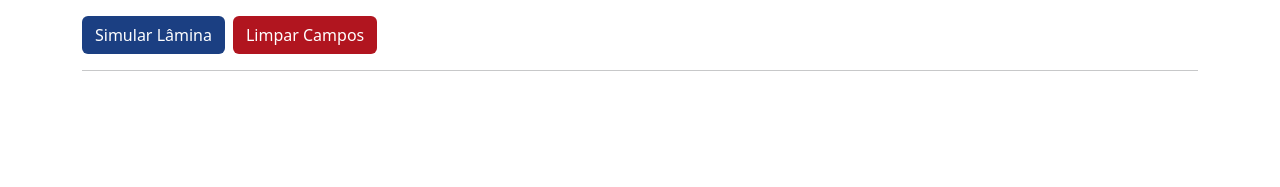
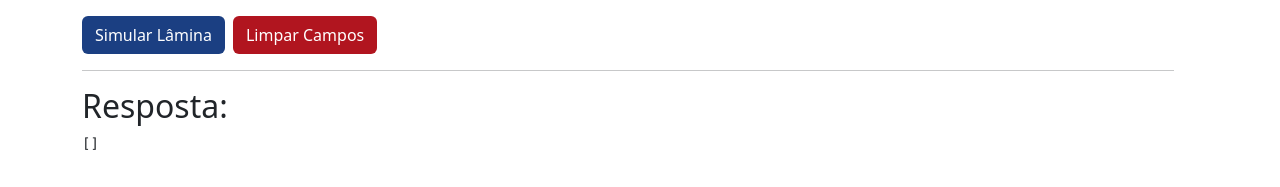
Before and after one commit to Suporte-3v3/seai-mapa-irrigante, a Vue app: page / in a window 1280 px wide. Shown: the part 1005-1192 px from the top of the page. Before the commit the page ends 1112 px from the top, so only its background shows below. Built offline with nearby package versions, Linux system fonts and the light colour scheme; no server answers.

Commit message:
Atualizações

```diff
--- a/src/components/RecomendationComponent.vue
+++ b/src/components/RecomendationComponent.vue
@@ -435,10 +435,14 @@
           >
             Limpar Campos
           </button>
+          <hr class="line">
+          <div v-if="response">
+            <h2>Resposta:</h2>
+            <pre>{{ response }}</pre>
+          </div>
         </div>
       </div>
     </div>
-    <hr class="line">
   </div>
 </template>
 
@@ -453,6 +457,7 @@ export default {
       equipments: [],
       pluviometers: [],
       crops: [],
+      response: [],
       selectedPluviometer: '',
       selectedCulture: '',
       selectedSystemIrrigation: 'OptionSystemIrrigation',
@@ -474,6 +479,17 @@ export default {
       return this.toggleSwitchPluviometer;
     }
   },
+  async CalculateRecomendation() {
+      try {
+        const data = {
+          // seus dados aqui
+        };
+        const response = await axios.post('http://seai.3v3.farm/api/v2/management/blade_suggestion', data);
+        this.response = response.data.data; // Armazene a resposta em 'response'
+      } catch (error) {
+        console.error(error);
+      }
+    },
   async created() {
     try {
       const responseStation = await axios.get('http://seai.3v3.farm/api/v1/equipments/activated?type=station');
@@ -491,9 +507,6 @@ export default {
   },
 
   methods: {
-    CalculateRecomendation() {
-      // Implementação do método de cálculo aqui
-    },
     ClearFields() {
     this.selectedEstation = 'opcao1';
     this.selectedPluviometer = 'opcaoA';
@@ -501,6 +514,7 @@ export default {
     this.selectedSystemIrrigation = 'OptionSystemIrrigation';
     this.input1 = '';
     this.input2 = '';
+    this.response = '';
     // Limpar outros campos adicionais, se houver
   },
     toggleAdditionalFields() {
```
